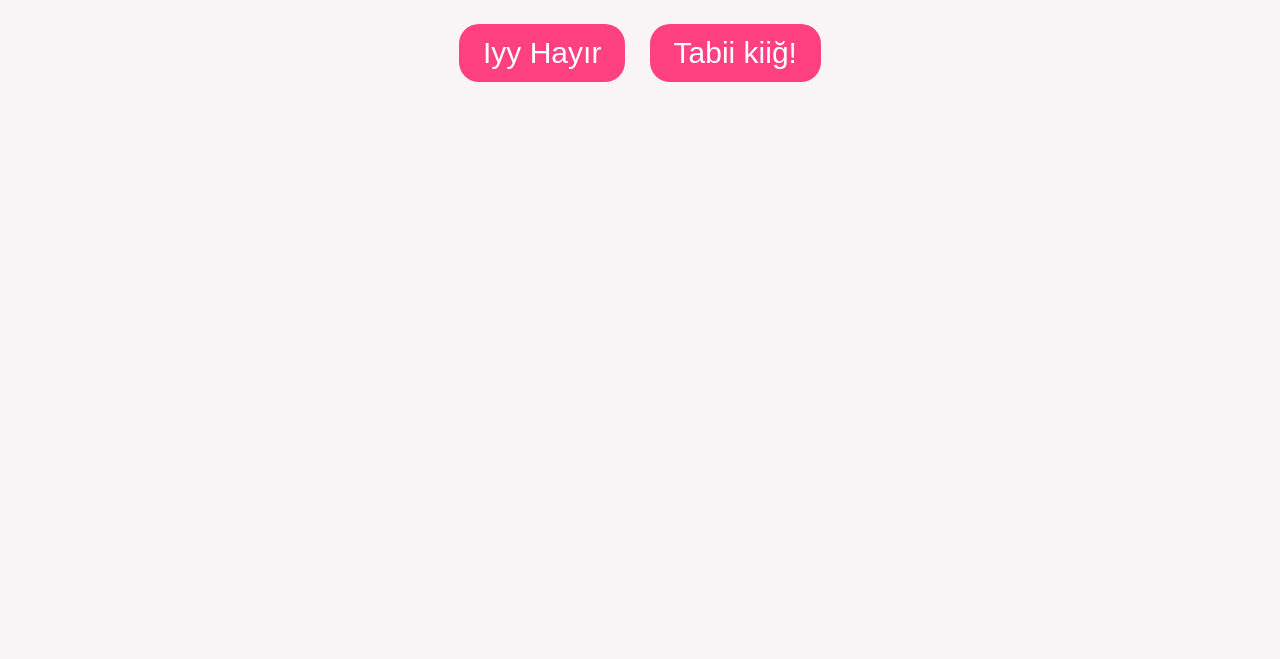
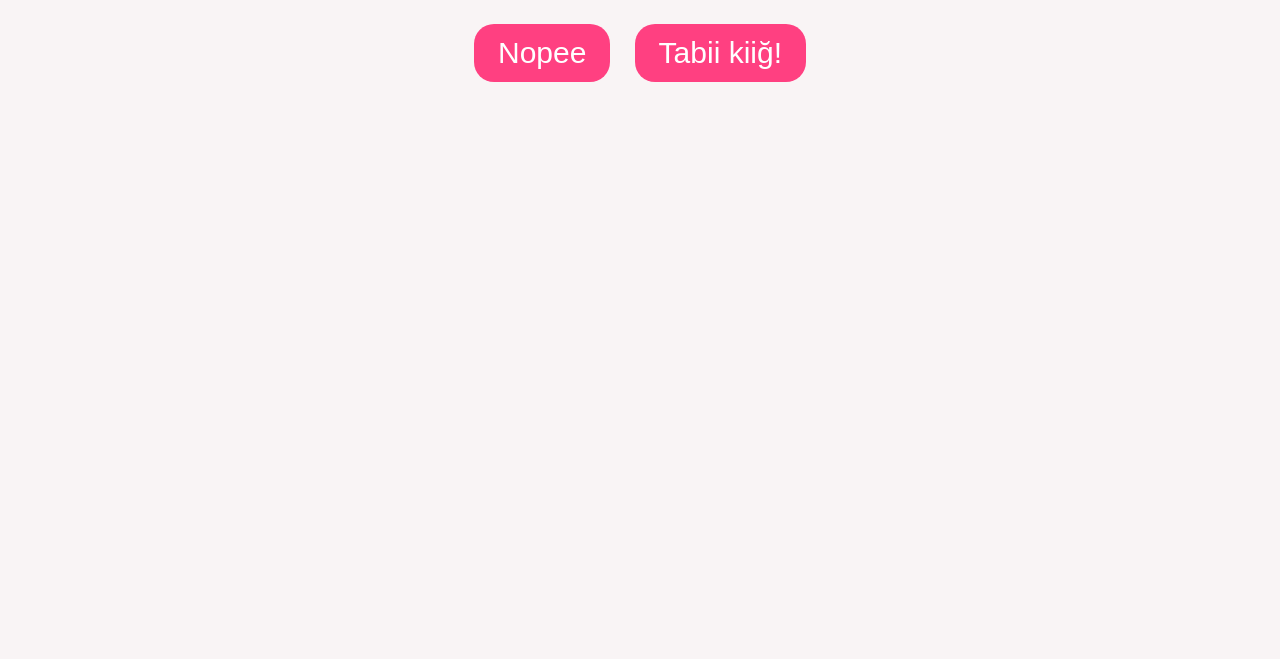
Before and after one commit to erdogansireci/yes-no, a plain HTML site: page index.html in a window 1280 px wide. Shown: the part 141-800 px from the top of the page. Drawn offline with Linux system fonts and the light colour scheme.

Commit message:
Update index.html

```diff
--- a/index.html
+++ b/index.html
@@ -12,7 +12,7 @@
     <div class="container">
         <h1>Sayın Racon Hanım yarın dışarı çıkmaya ne dersiniz?</h1>
         <div class="buttons">
-            <button id="no-btn">Iyy Hayır</button>
+            <button id="no-btn">Nopee</button>
             <button id="yes-btn">Tabii kiiğ!</button>
         </div>
         <div class="popup" id="popup">
```
